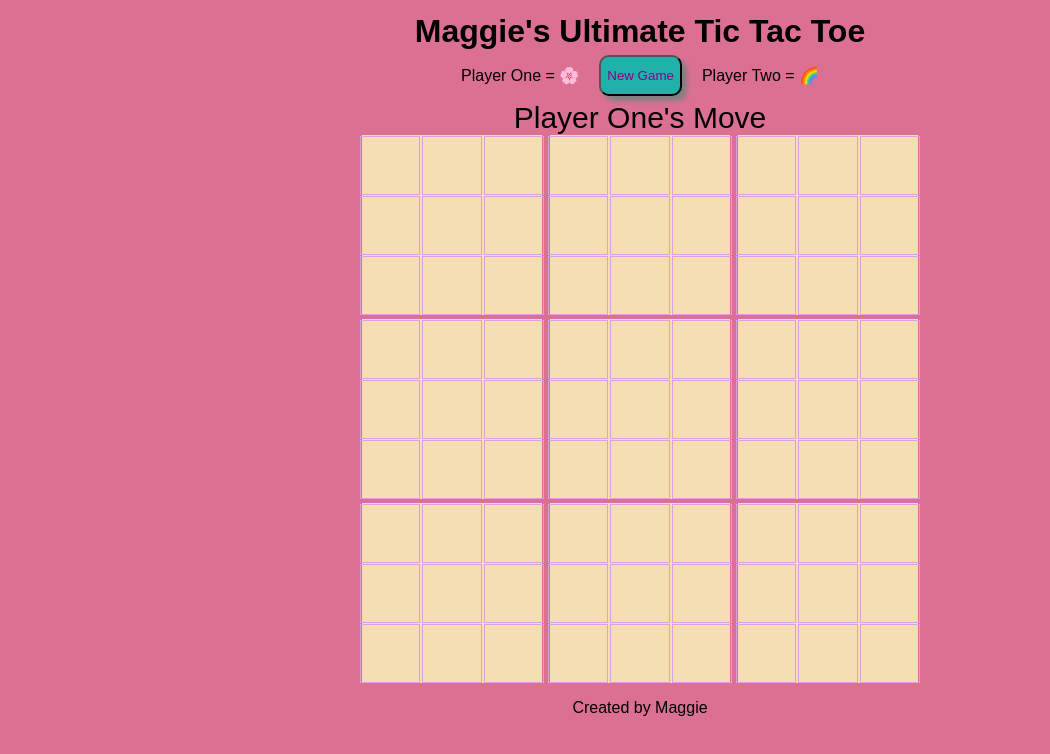
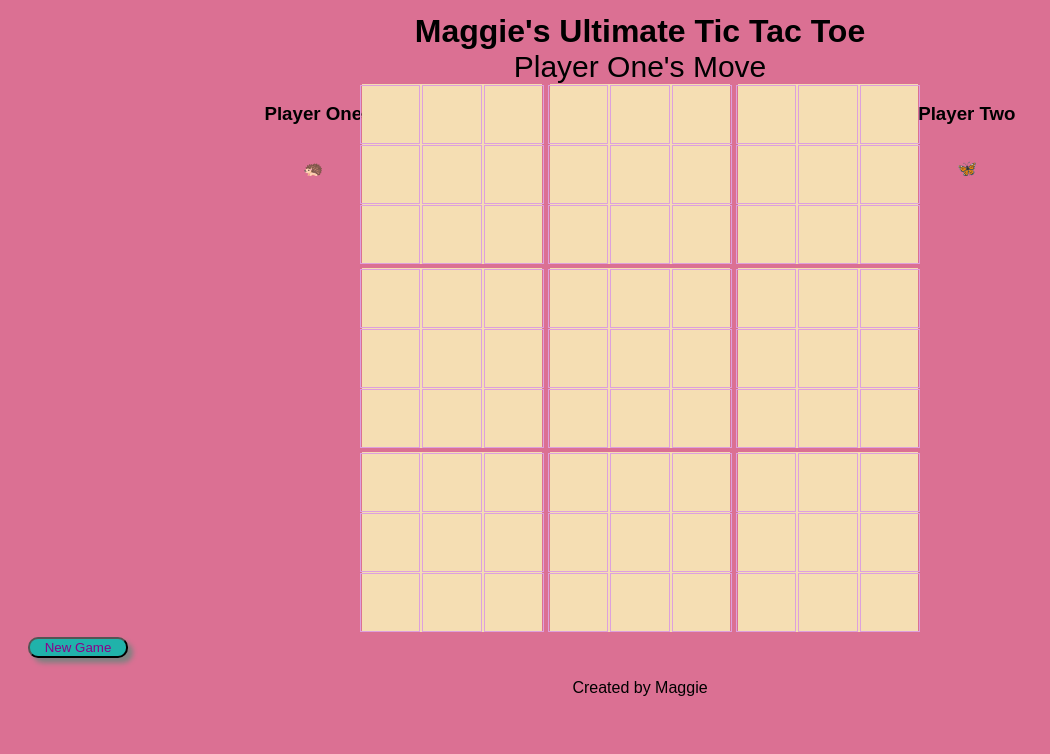
Before and after one commit to MaggieLiz/sei-project-one, a plain HTML site: page index.html in a window 1280 px wide. Shown: the whole page, without its empty margins (0-1050 px from the left). Drawn offline with Linux system fonts and the light colour scheme; a web font is replaced by a local one.

Commit message:
Added function for when game ends to stop taking pointer events on grid. Started to re-arrange the styling. The game is fully functional! Now I just need to style it and add some audio and maybe animations.

```diff
--- a/index.html
+++ b/index.html
@@ -13,14 +13,20 @@
     <header>
       <h1>Maggie's Ultimate Tic Tac Toe</h1>
     </header>
-    <div class="player-wrapper">
-      <p>Player One = 🌸</p>
-      <button class="new-game">New Game</button>
-      <p>Player Two = 🌈</p>
+    <p id="game-status">Player One's Move</p>
+    <div class="game-wrapper">
+      <div class="player-one-wrapper">
+        <h3>Player One</h3>
+        <p>🦔</p>
+      </div>
+      <div class="main-grid">
+      </div>
+      <div class="player-two-wrapper">
+        <h3>Player Two</h3>
+        <p>🦋</p>
+      </div>
     </div>
-    <p id="game-status">Player One's Move</p>
-    <div class="main-grid">
-    </div>
+    <button class="new-game">New Game</button>
   </div>
   <footer>
     <p>Created by Maggie</p>
--- a/scripts/app.js
+++ b/scripts/app.js
@@ -60,6 +60,12 @@ function handleNewGame() {
     miniGrid.classList.add('open')
   })
   gameStatus.innerHTML = '🦔 Go, Player One! 🦔'
+}
+
+function gameEnd() {
+  allMiniGrids.forEach(miniGrid => {
+    miniGrid.classList.add('game-end')
+  })
 }
 
 // Function to check for GAME end with win or draw
--- a/styles/main.css
+++ b/styles/main.css
@@ -17,9 +17,19 @@ h1 {
   margin-bottom: 0px;
 }
 
-.player-wrapper {
+.game-wrapper {
   display: flex;
   justify-content: center;
+}
+
+.player-one-wrapper {
+  display: flex;
+  flex-direction: column;
+}
+
+.player-two-wrapper {
+  display: flex;
+  flex-direction: column;
 }
 
 .new-game {
@@ -27,7 +37,8 @@ h1 {
   color: darkmagenta;
   margin: 5px 20px;
   border-radius: 10px;
-  box-shadow: 5px 5px 5px grey
+  box-shadow: 5px 5px 5px grey;
+  width: 100px;
 }
 
 
@@ -98,3 +109,7 @@ h1 {
 .closed {
   border: 1px solid black;
 }
+
+.game-end {
+  pointer-events: none;
+}
```
